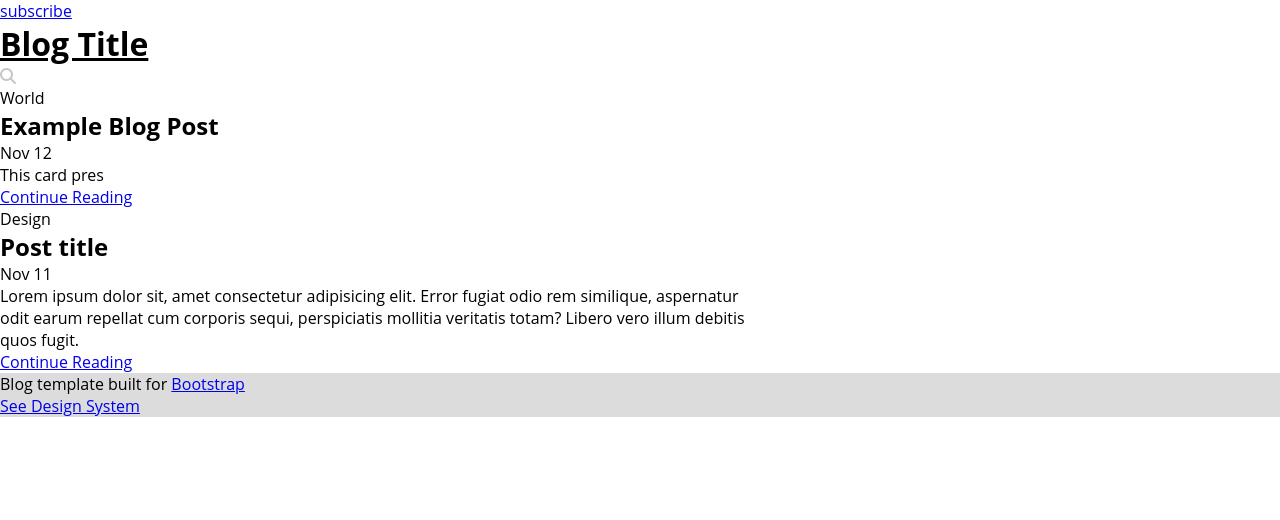
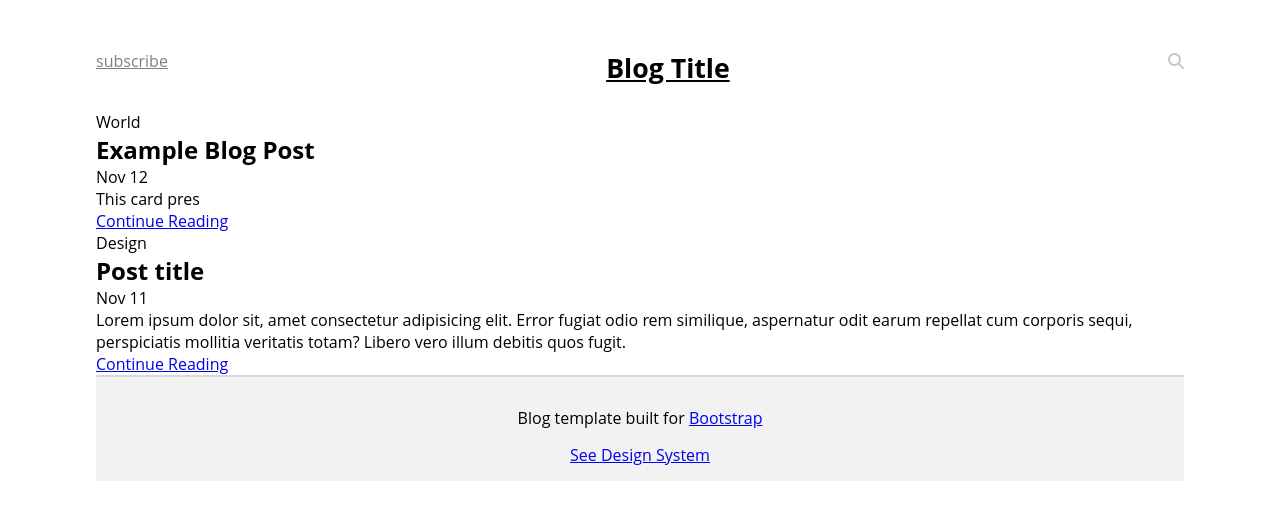
Before and after one commit to jyu7771992/BlogSystem, a plain HTML site: page Index.html in a window 1280 px wide. Drawn offline with nearby package versions, Linux system fonts and the light colour scheme.

```diff
--- a/Index.html
+++ b/Index.html
@@ -14,14 +14,13 @@
       integrity="sha384-I7E8VVD/ismYTF4hNIPjVp/Zjvgyol6VFvRkX/vR+Vc4jQkC+hVqc2pM8ODewa9r"
       crossorigin="anonymous"
     ></script>
-    <link rel="stylesheet" href="./css/global.css" />
     <link rel="stylesheet" href="./css/main.css" />
   </head>
   <!-- global title -->
   <header class="header-title">
     <a href="/" class="subscribe">subscribe</a>
     <h1 class="page-title">Blog Title</h1>
-    <div>
+    <div class="search">
       <i class="fa-solid fa-magnifying-glass" style="color: #c7c7c7"></i>
     </div>
   </header>
@@ -58,6 +57,8 @@
         ></span
       >
     </p>
-    <p><a class="link-opacity-100" href="http://">See Design System</a></p>
+    <p class="footer-detail">
+      <a class="link-opacity-100" href="http://">See Design System</a>
+    </p>
   </footer>
 </html>
--- a/css/global.css
+++ b/css/global.css
@@ -6,21 +6,54 @@
 
 body {
   font-family: 'Open Sans', Arial, Helvetica, sans-serif;
-}
-
-.outer-container {
-  width: 750px;
+  width: 85%;
   height: auto;
   overflow: hidden;
-}
-
-.page-title {
-  text-decoration-line: underline;
+  max-width: 1200px;
+  margin: 0 auto;
 }
 
 header {
+  width: 100%;
+  display: flex;
+  flex-direction: row;
+  padding: 50px 0px 25px;
+}
+
+header .subscribe,
+header .page-title,
+header .search {
+  flex: 1 1 auto;
+}
+header .search {
+  text-align: right;
+}
+header .subscribe {
+  color: grey;
+  font-size: 1rem;
+}
+
+header .page-title {
+  text-decoration-line: underline;
+  font-size: 20pt;
+  text-align: center;
+}
+
+header {
+  display: flex;
+  width: 100%;
 }
 
 footer {
-  background-color: gainsboro;
+  border-top: 2px solid rgba(0, 0, 0, 0.1);
+  background-color: rgba(0, 0, 0, 0.05);
+  text-align: center;
+  padding: 30px 0px 15px 0px;
 }
+footer p {
+  display: inline-block;
+  width: 100%;
+}
+footer .footer-detail {
+  margin-top: 15px;
+}
--- a/css/main.css
+++ b/css/main.css
@@ -0,0 +1 @@
+@import url('./global.css');
--- a/css/post.css
+++ b/css/post.css
@@ -0,0 +1 @@
+@import url('./global.css');
```
Also changed, not shown: post.html (+7 -2 lines).
